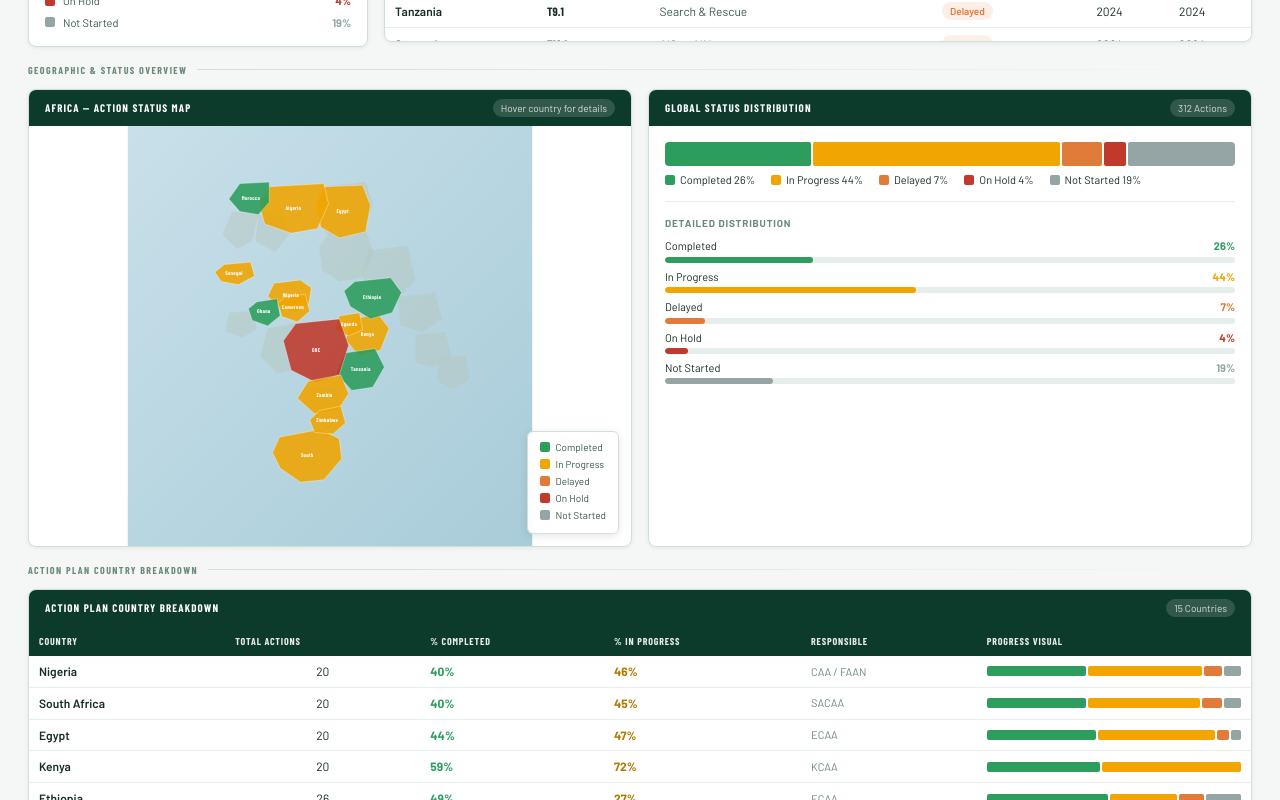
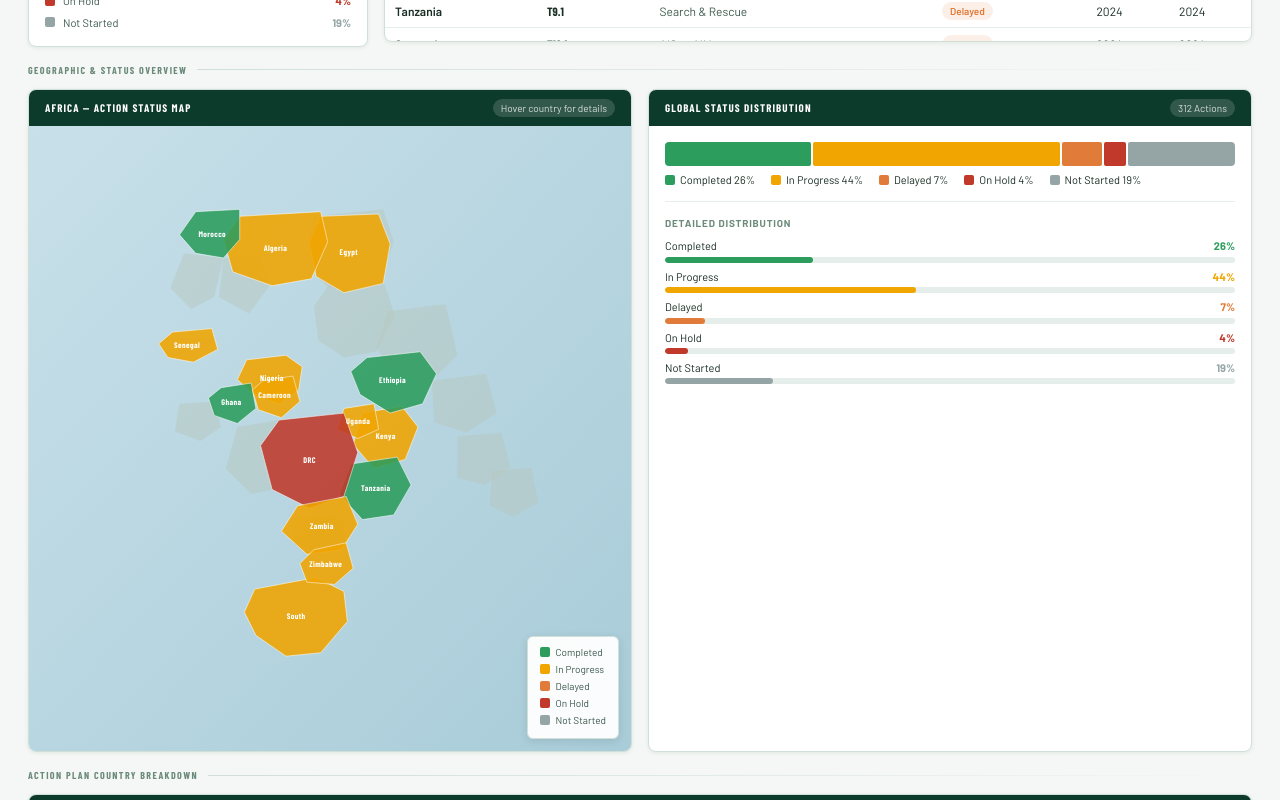
Before and after one commit to seninfosec-sn/Afcac-Dashboard, a Next.js app: page / in a window 1280 px wide. Shown: the part 760-1560 px from the top of the page. Built offline with nearby package versions, Linux system fonts and the light colour scheme; a web font is replaced by a local one.

Commit message:
Fix Africa map to fit entirely within its card
Co-Authored-By: Claude Sonnet 4.6 <noreply@anthropic.com>

```diff
--- a/app/globals.css
+++ b/app/globals.css
@@ -434,7 +434,7 @@ body {
 }
 
 /* ── MAP ── */
-.africa-svg { width: 100%; height: 100%; max-height: 420px; object-fit: contain; }
+.africa-svg { width: 100%; height: 100%; display: block; }
 .country-shape {
   cursor: pointer;
   transition: opacity 0.15s;
--- a/components/AfricaMap.tsx
+++ b/components/AfricaMap.tsx
@@ -88,8 +88,8 @@ export default function AfricaMap({ countries }: { countries: CountryRow[] }) {
         <span className="card-head-title">Africa — Action Status Map</span>
         <span className="card-head-badge">Hover country for details</span>
       </div>
-      <div style={{ position: "relative", flex: 1, minHeight: 0 }}>
-        <svg className="africa-svg" viewBox="0 0 520 540" xmlns="http://www.w3.org/2000/svg">
+      <div style={{ flex: 1, minHeight: 0, display: "flex", alignItems: "stretch" }}>
+        <svg className="africa-svg" viewBox="0 0 520 540" xmlns="http://www.w3.org/2000/svg" preserveAspectRatio="xMidYMid meet" style={{ width: "100%", height: "100%", display: "block" }}>
           <defs>
             <linearGradient id="oceanG" x1="0" y1="0" x2="1" y2="1">
               <stop offset="0%" stopColor="#c8e0ea" />
```
